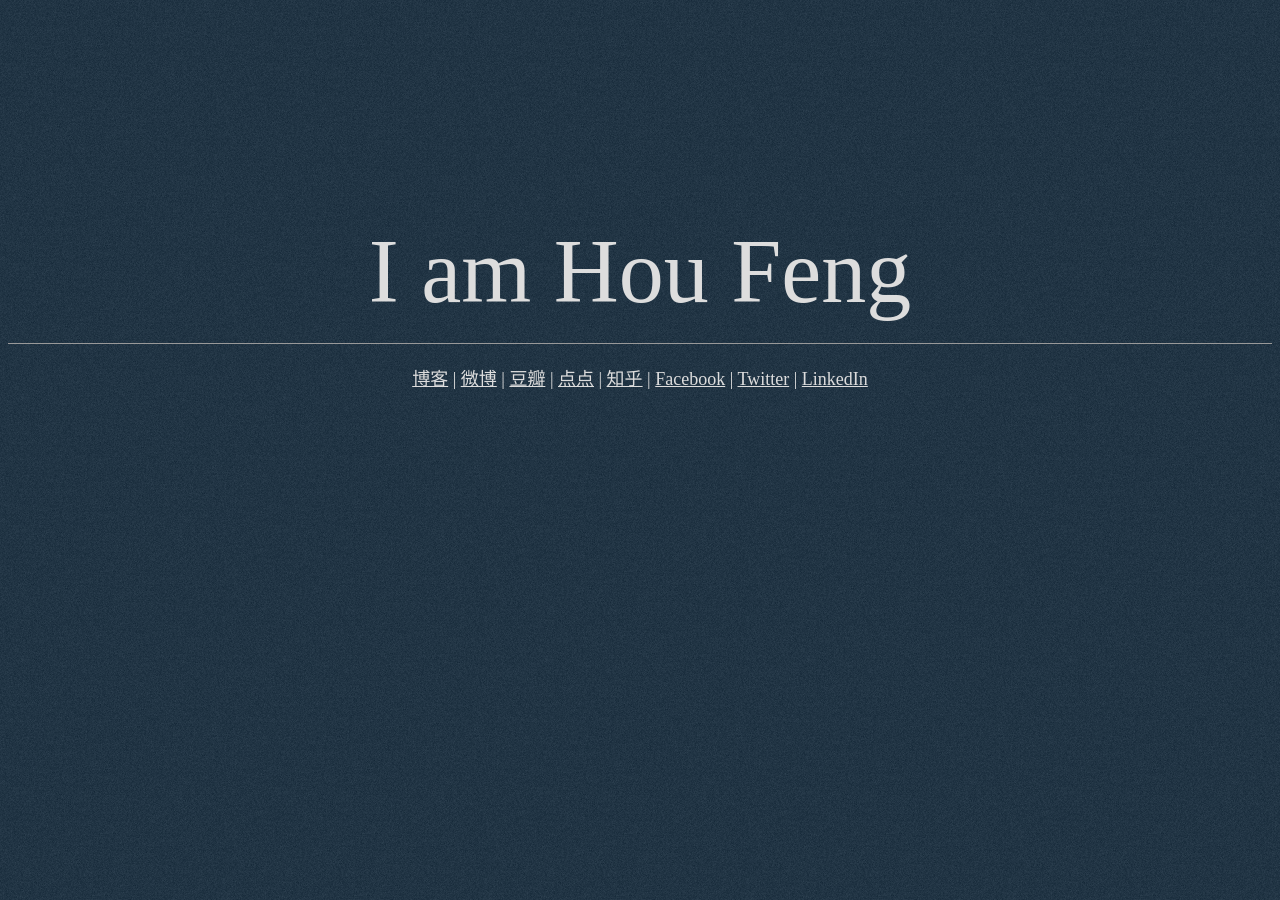
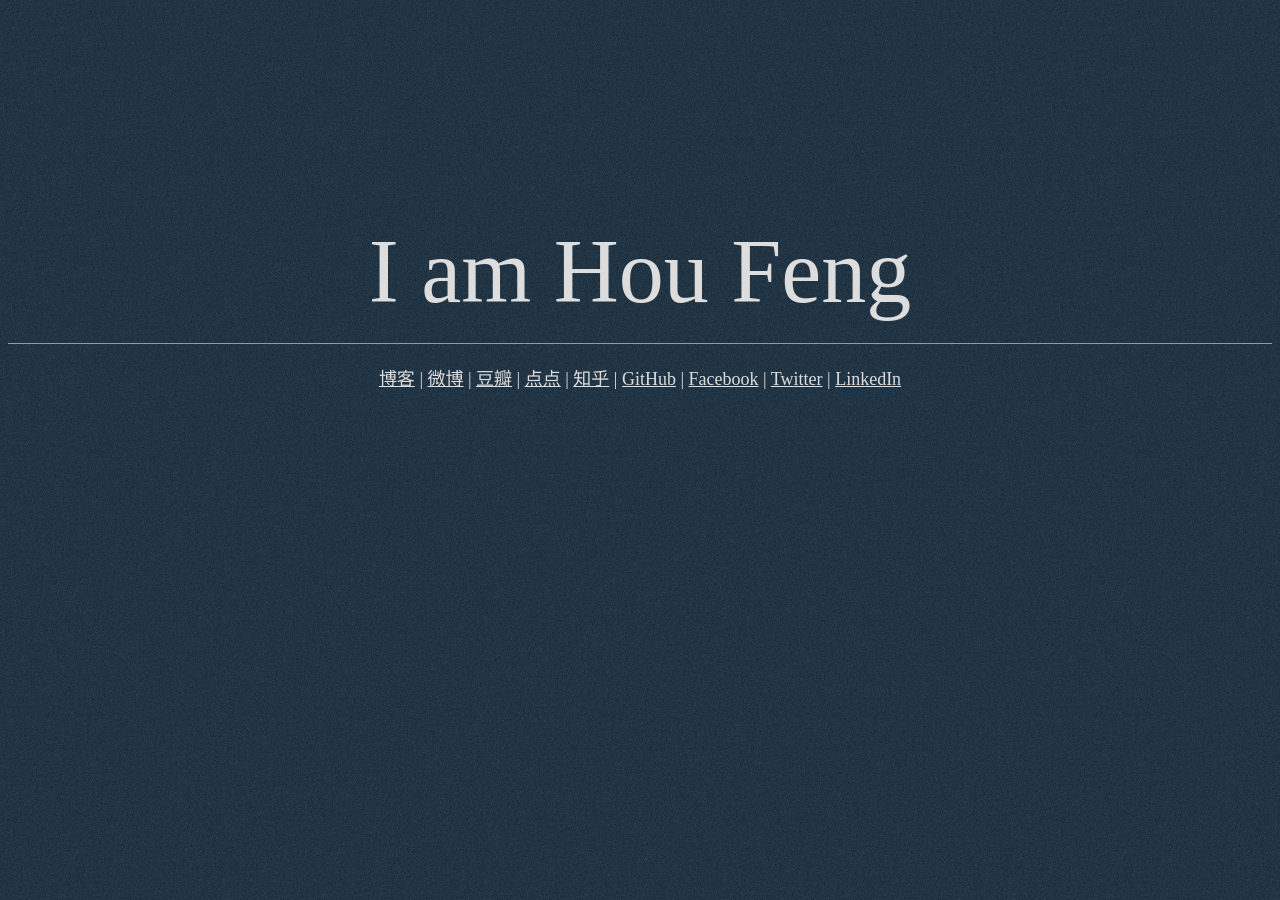
Before and after one commit to Houfeng/houfeng.github.com, a Jekyll site: the page index.html, which Jekyll copies as it is, in a window 1280 px wide. Built offline with Jekyll 4.4.1, drawn with Linux system fonts in a browser that asks for light colours; Markdown is read by kramdown in place of the engine named in the settings.

Commit message:
Updated index.html

```diff
--- a/index.html
+++ b/index.html
@@ -25,6 +25,6 @@
 </head>
 <body>
     <div id="i">I am Hou Feng</div>
-  <div id="link"><a href='http://blog.houfeng.net'>博客</a> | <a href='http://weibo.com/houfeng'>微博</a> | <a href="http://www.douban.com/people/5607115/">豆瓣</a> | <a href='http://i.houfeng.net'>点点</a> | <a href="http://www.zhihu.com/people/hou-feng">知乎</a> | <a href="http://www.facebook.com/houzhanfeng">Facebook</a> | <a href='http://www.twitter.com/hou_feng'>Twitter</a> | <a href="http://www.linkedin.com/pub/hou-feng/63/5a5/887">LinkedIn</a></div>
+  <div id="link"><a href='http://blog.houfeng.net'>博客</a> | <a href='http://weibo.com/houfeng'>微博</a> | <a href="http://www.douban.com/people/5607115/">豆瓣</a> | <a href='http://i.houfeng.net'>点点</a> | <a href="http://www.zhihu.com/people/hou-feng">知乎</a> | <a href="https://github.com/houfeng">GitHub</a> | <a href="http://www.facebook.com/houzhanfeng">Facebook</a> | <a href='http://www.twitter.com/hou_feng'>Twitter</a> | <a href="http://www.linkedin.com/pub/hou-feng/63/5a5/887">LinkedIn</a></div>
 </body>
 </html>
```
